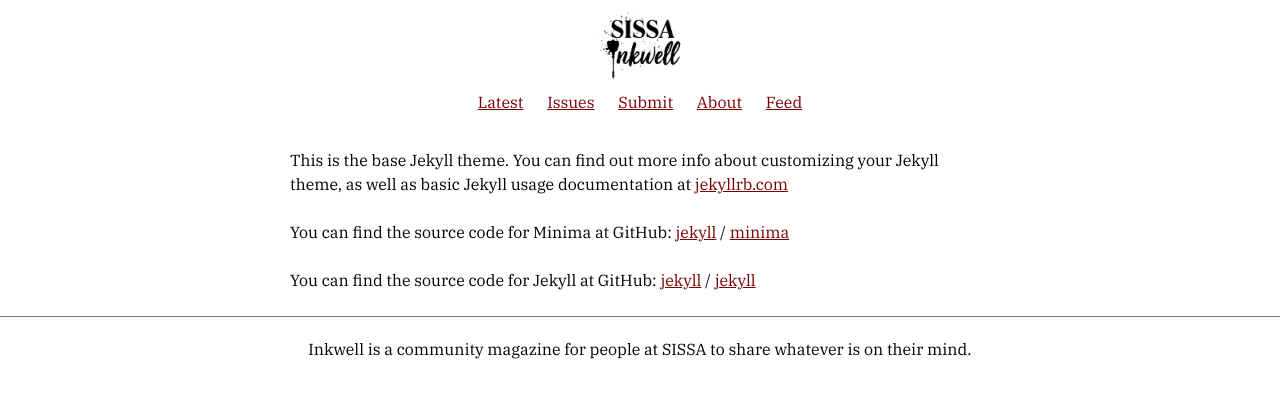
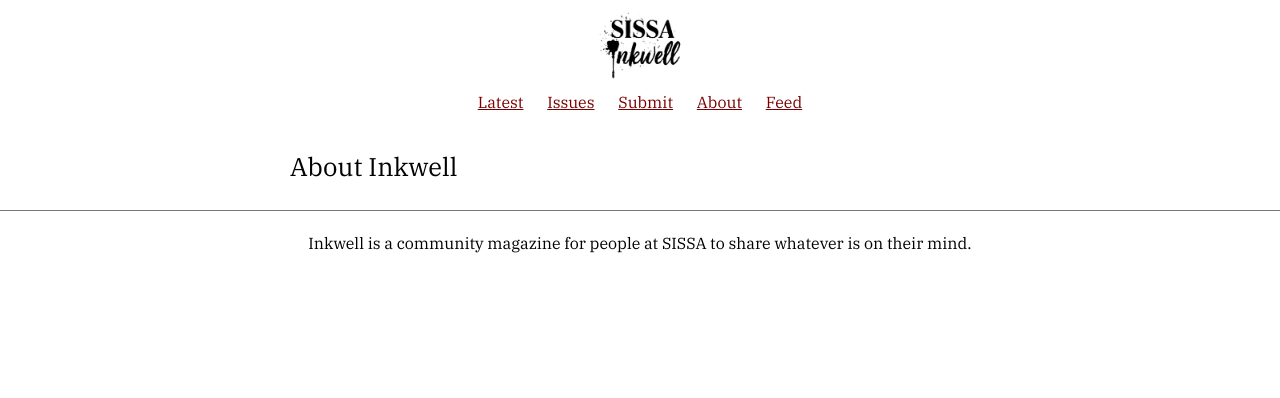
Before and after one commit to 11DE784A/InkwellWebsite, a Jekyll site: the page built from about.markdown, in a window 1280 px wide. Shown: the top 398 px of the page. Built offline with Jekyll 4.4.1, drawn with Linux system fonts in a browser that asks for light colours.

Commit message:
fixed links in navbar -- added empty pages for issues, submission guidelines and about

```diff
--- a/about.markdown
+++ b/about.markdown
@@ -4,15 +4,4 @@ title: About Inkwell
 permalink: /about/
 ---
 
-This is the base Jekyll theme. You can find out more info about customizing your Jekyll theme, as well as basic Jekyll usage documentation at [jekyllrb.com](https://jekyllrb.com/)
-
-You can find the source code for Minima at GitHub:
-[jekyll][jekyll-organization] /
-[minima](https://github.com/jekyll/minima)
-
-You can find the source code for Jekyll at GitHub:
-[jekyll][jekyll-organization] /
-[jekyll](https://github.com/jekyll/jekyll)
-
-
-[jekyll-organization]: https://github.com/jekyll
+# About Inkwell
```
Also changed, not shown: _data/navigation.yaml (+4 -4 lines), issues.markdown (added, +7 -0 lines), submit.markdown (added, +7 -0 lines).
